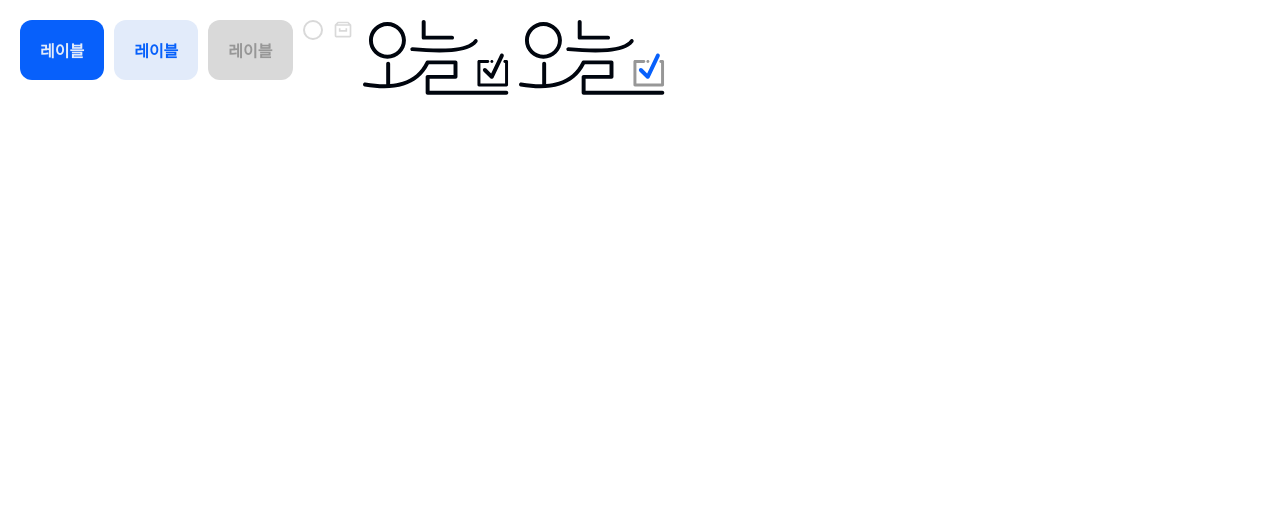
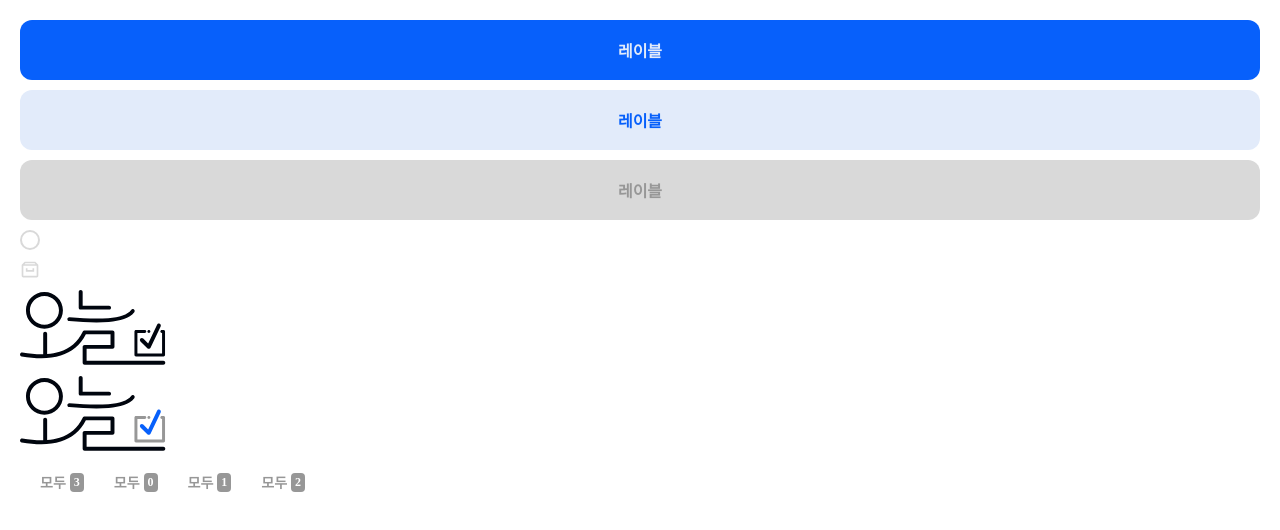
Before and after one commit to joowon-jang/react-homework, a React (Vite) app in the folder 4주차/: page / in a window 1280 px wide. Shown: the top 530 px of the page. Built offline with nearby package versions, Linux system fonts and the light colour scheme.

Commit message:
[4주차] feat: Status 컴포넌트 구현

```diff
--- a/4주차/src/App.scss
+++ b/4주차/src/App.scss
@@ -2,5 +2,9 @@
 
 div {
   margin: 10px;
-  @include flexbox($gap: 10px);
+  @include flexbox($direction: column, $gap: 10px);
 }
+
+ul {
+  @include flexbox();
+}
--- a/4주차/src/App.tsx
+++ b/4주차/src/App.tsx
@@ -3,6 +3,7 @@ import Button from "./components/Button/Button";
 import Checkbox from "./components/Checkbox/Checkbox";
 import Archive from "./components/Archive/Archive";
 import Logo from "./components/Logo/Logo";
+import Status from "./components/Status/Status";
 
 function App() {
   return (
@@ -14,6 +15,20 @@ function App() {
       <Archive />
       <Logo type="mono" />
       <Logo type="stereo" />
+      <ul>
+        <li>
+          <Status count={3}>모두</Status>
+        </li>
+        <li>
+          <Status count={0}>모두</Status>
+        </li>
+        <li>
+          <Status count={1}>모두</Status>
+        </li>
+        <li>
+          <Status count={2}>모두</Status>
+        </li>
+      </ul>
     </div>
   );
 }
--- /dev/null
+++ b/4주차/src/components/Status/Status.scss
@@ -0,0 +1,42 @@
+@use "../../scss/utils" as *;
+
+$status-active: $color-blue;
+$status-deactive: $color-gray-300;
+
+.status {
+  @include flexbox($align: center);
+
+  &__label {
+    @include flexbox($align: center, $gap: 4px);
+    color: $status-deactive;
+    font-size: 14px;
+    font-weight: 600;
+  }
+
+  &__input {
+    appearance: none;
+
+    &:checked ~ .status__label {
+      color: $status-active;
+    }
+    &:checked ~ .status__label > .status__count {
+      background-color: $status-active;
+    }
+  }
+
+  &__count {
+    @include flexbox($justify: center, $align: center);
+    padding: 2px 4px;
+    color: $background;
+    background-color: $status-deactive;
+    border-radius: 4px;
+    font-size: 12px;
+    font-weight: 700;
+  }
+
+  @media (prefers-color-scheme: dark) {
+    &__count {
+      color: $background-dark;
+    }
+  }
+}
--- /dev/null
+++ b/4주차/src/components/Status/Status.tsx
@@ -0,0 +1,23 @@
+import { useId } from "react";
+import "./Status.scss";
+
+interface StatusPropsType {
+  children: string;
+  count: number;
+}
+
+const Status = ({ children, count }: StatusPropsType) => {
+  const id = useId();
+
+  return (
+    <div role="group" className="status">
+      <input type="radio" name="status" id={id} className="status__input" />
+      <label htmlFor={id} className="status__label">
+        {children}
+        <output className="status__count">{count}</output>
+      </label>
+    </div>
+  );
+};
+
+export default Status;
--- a/4주차/src/scss/utils/_variables.scss
+++ b/4주차/src/scss/utils/_variables.scss
@@ -57,11 +57,6 @@ $background-dark: $color-black;
 $forground: $color-black;
 $forground-dark: $color-white;
 
-$status-active: $color-blue;
-$status-active-dark: $color-blue;
-$status-deactive: $color-gray-300;
-$status-deactive-dark: $color-gray-300;
-
 $logo-text: $color-black;
 $logo-text-dark: $color-white;
 $logo-checkmark: $color-gray-300;
```
